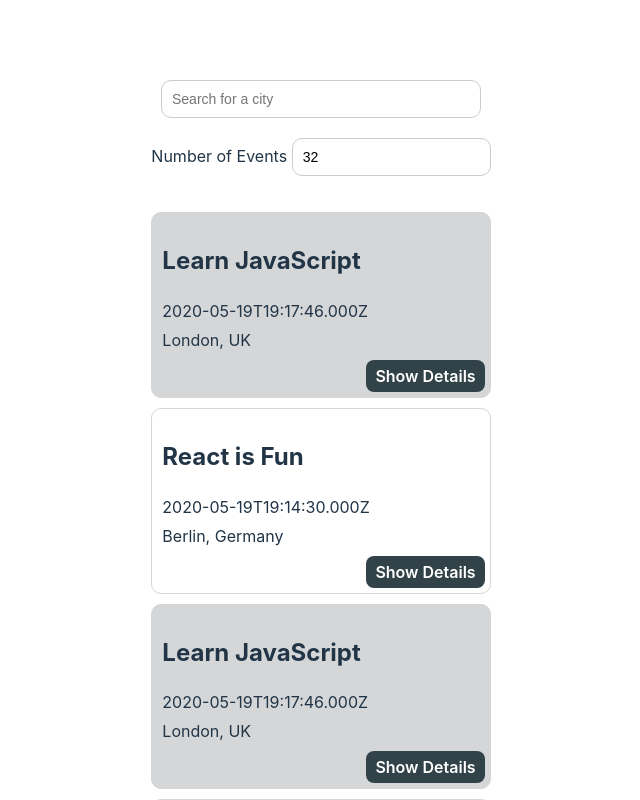
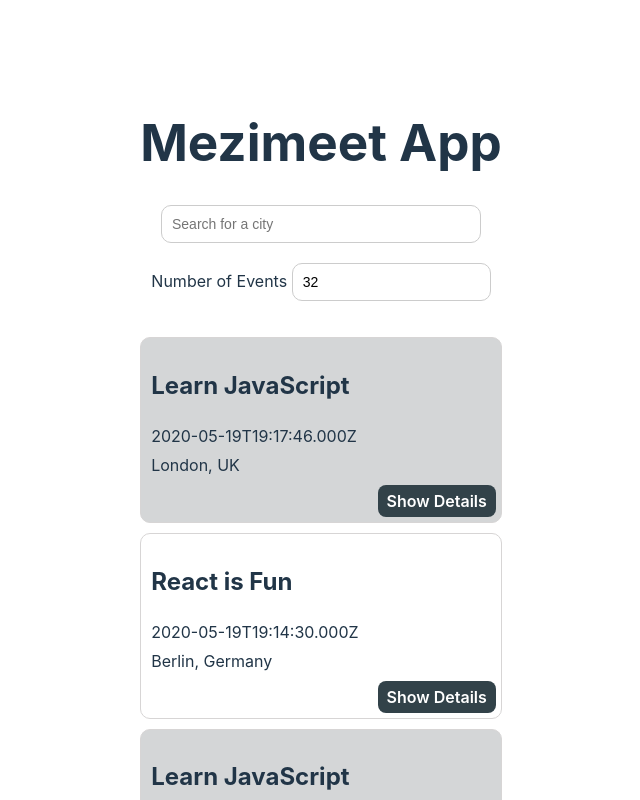
Before and after one commit to Mezekr/mezimeet, a React (Vite) app: page / in a window 1280 px wide. Shown: the top 800 px of the page, without its empty margins (319-959 px from the left). Built offline with nearby package versions, Linux system fonts and the light colour scheme; what atatus-spa would draw is missing.

Commit message:
add functionality to load cached event data

```diff
--- a/src/App.jsx
+++ b/src/App.jsx
@@ -27,13 +27,6 @@ const App = () => {
 	};
 
 	useEffect(() => {
-		// let warningMsg = '';
-		// if (navigator.onLine) {
-		// 	warningMsg = '';
-		// } else {
-		// 	warningMsg =
-		// 		"You're offline. The list has been loaded from the cache, so it's not up to date.";
-		// }
 		setWarningAlert(
 			!navigator.onLine
 				? "You're offline. The list has been loaded from the cache, so it's not up to date."
@@ -44,6 +37,7 @@ const App = () => {
 
 	return (
 		<div className="App">
+			<h1>Mezimeet App</h1>
 			<div className="alerts-container">
 				{infoAlert.length ? <InfoAlert text={infoAlert} /> : null}
 				{errorAlert.length ? <ErrorAlert text={errorAlert} /> : null}
```
